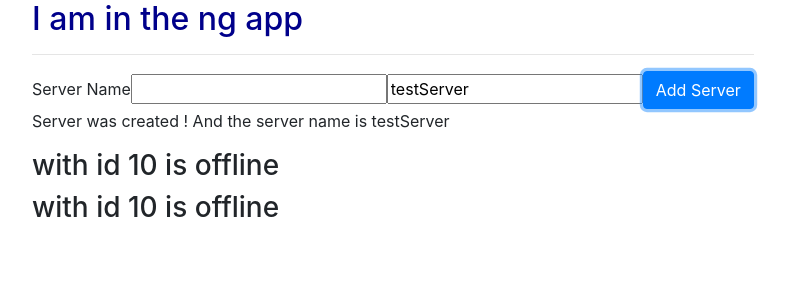
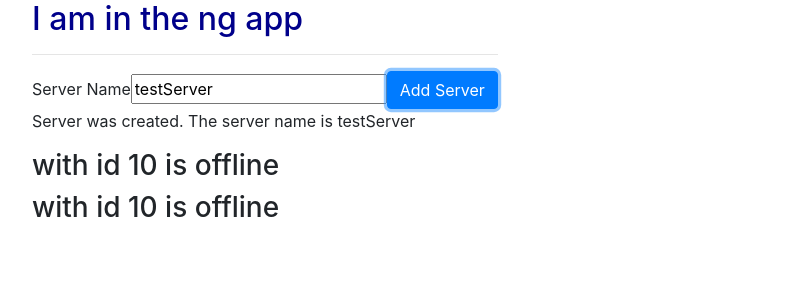
Before and after one commit to ajitda/Food-Panda, an Angular app: page / in a window 1280 px wide. Both pictures are taken after a click on the button "Add Server". Shown: the top 300 px of the page, without its empty margins (38-827 px from the left). Built offline with nearby package versions, Linux system fonts and the light colour scheme.

Commit message:
if condition in ngif

```diff
--- a/src/app/servers/servers.component.html
+++ b/src/app/servers/servers.component.html
@@ -1,10 +1,11 @@
 <label for="serverName">Server Name</label>
-<input type="text" (input)="onUpdateServerName($event)">
+<!-- <input type="text" (input)="onUpdateServerName($event)"> -->
 <input type="text" [(ngModel)]="serverName">
 <!-- <p>{{serverName}}</p> -->
 <button class="btn btn-primary"
 [disabled]="!allowNewServer" (click)="onCreateServer()"
 >Add Server</button>
-<p>{{serverCreationStatus}}</p>
+<!-- <p>{{serverCreationStatus}}</p> -->
+<p *ngIf="serverCreated">Server was created. The server name is {{serverName}}</p>
 <app-server></app-server>
 <app-server></app-server>
--- a/src/app/servers/servers.component.ts
+++ b/src/app/servers/servers.component.ts
@@ -12,6 +12,7 @@
   allowNewServer = false;
   serverName = 'testServer';
   serverCreationStatus = 'No server was created!';
+  serverCreated = false;
 
 
   constructor() {
@@ -24,6 +25,7 @@
   }
 
   onCreateServer(){
+    this.serverCreated = true;
       this.serverCreationStatus = "Server was created ! And the server name is " + this.serverName;
   }
 
```
